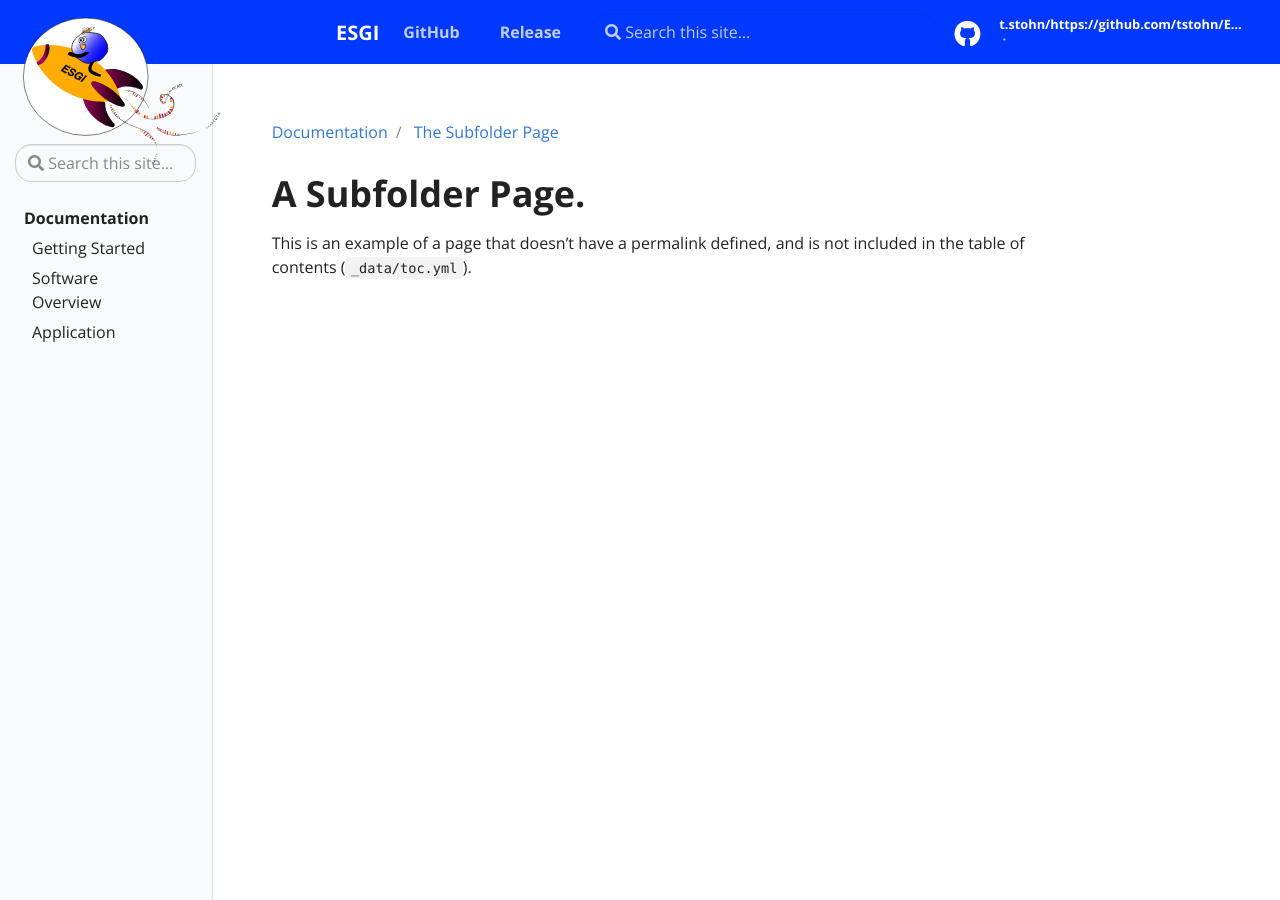
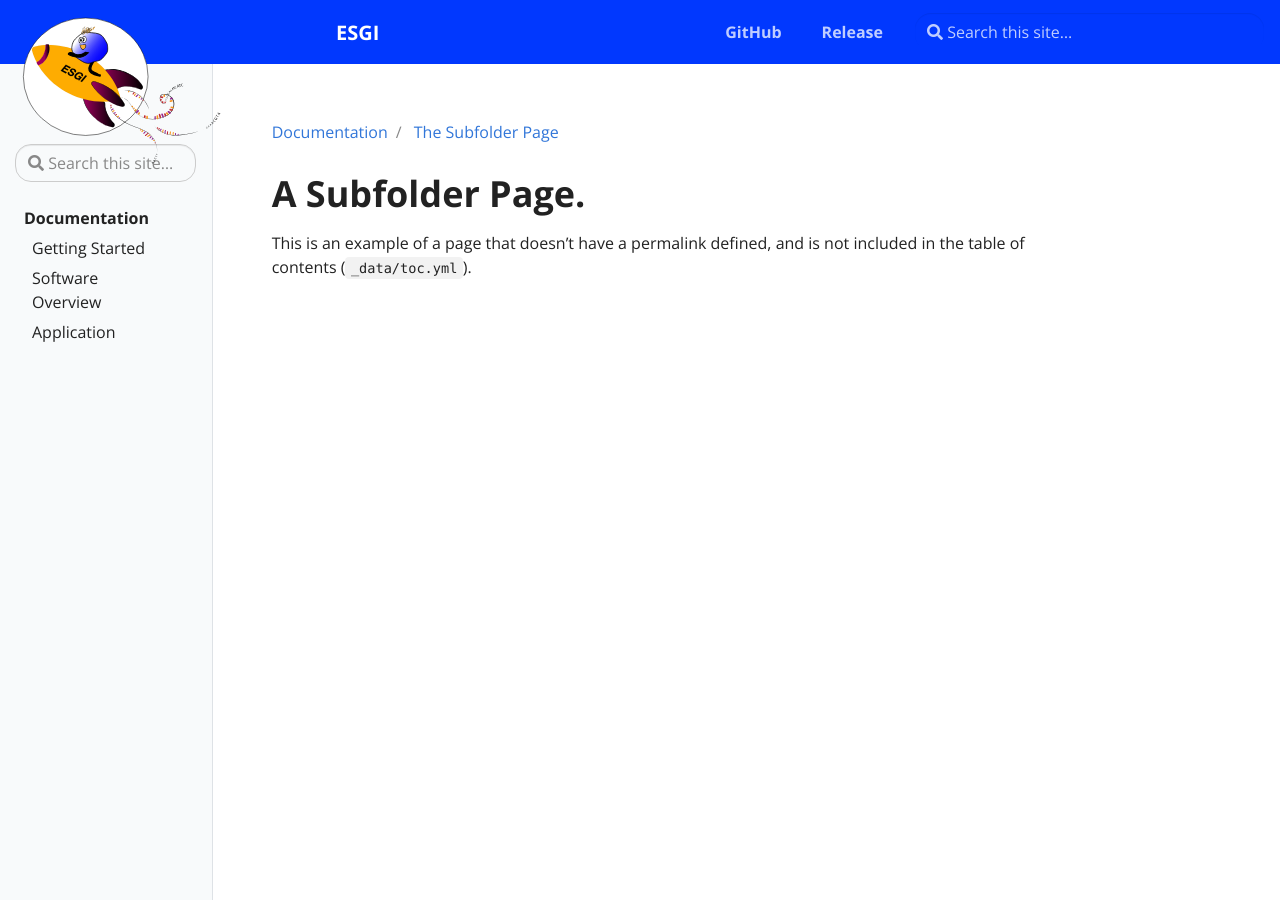
Before and after one commit to tstohn/ESGI.documentation, a Jekyll site: the page built from _docs/subfolder.md, in a window 1280 px wide and 900 px high. Built offline with Jekyll 4.4.1, drawn with Linux system fonts in a browser that asks for light colours; part of the change alters nothing that is shown.

Commit message:
remove GitHub link at right corner

```diff
--- a/_includes/header.html
+++ b/_includes/header.html
@@ -20,32 +20,5 @@
  <input type="search" class="form-control td-search-input" placeholder="&#xf002 Search this site…" aria-label="Search this site…" autocomplete="off">
         </div>
 
-	<div class="navbar-nav d-none d-lg-block">
-          <a class="gh-source" data-gh-source="github" href="{{ site.repo }}" title="Go to repository" data-md-state="done">
-          <div class="gh-source__repository">
-            <i class="fab fa fa-github fa-2x" style='padding-right:20px; float:left; margin-top:5px'></i>
-            {{ site.github_user }}/{{ site.github_repo }}
-          <ul class="gh-source__facts"><li class="gh-source__fact" id='stars'></li><li id="forks" class="gh-source__fact"></li></ul></div></a>
-        </div>
-      </div>
-
-
 </nav>
 </header>
-
-<script>
-$(document).ready(function() {
-  var url = "https://api.github.com/search/repositories?q={{ site.github_user }}/{{ site.github_repo }}";
-  fetch(url, {
-      headers: {"Accept":"application/vnd.github.preview"}
-  }).then(function(e) {
-    return e.json()
-  }).then(function(r) {
-     console.log(r.items[0])
-     stars = r.items[0]['stargazers_count']
-     forks = r.items[0]['forks_count']
-     $('#stars').text(stars + " Stars")
-     $('#forks').text(forks + " Forks")
-  });
-});
-</script>
```
